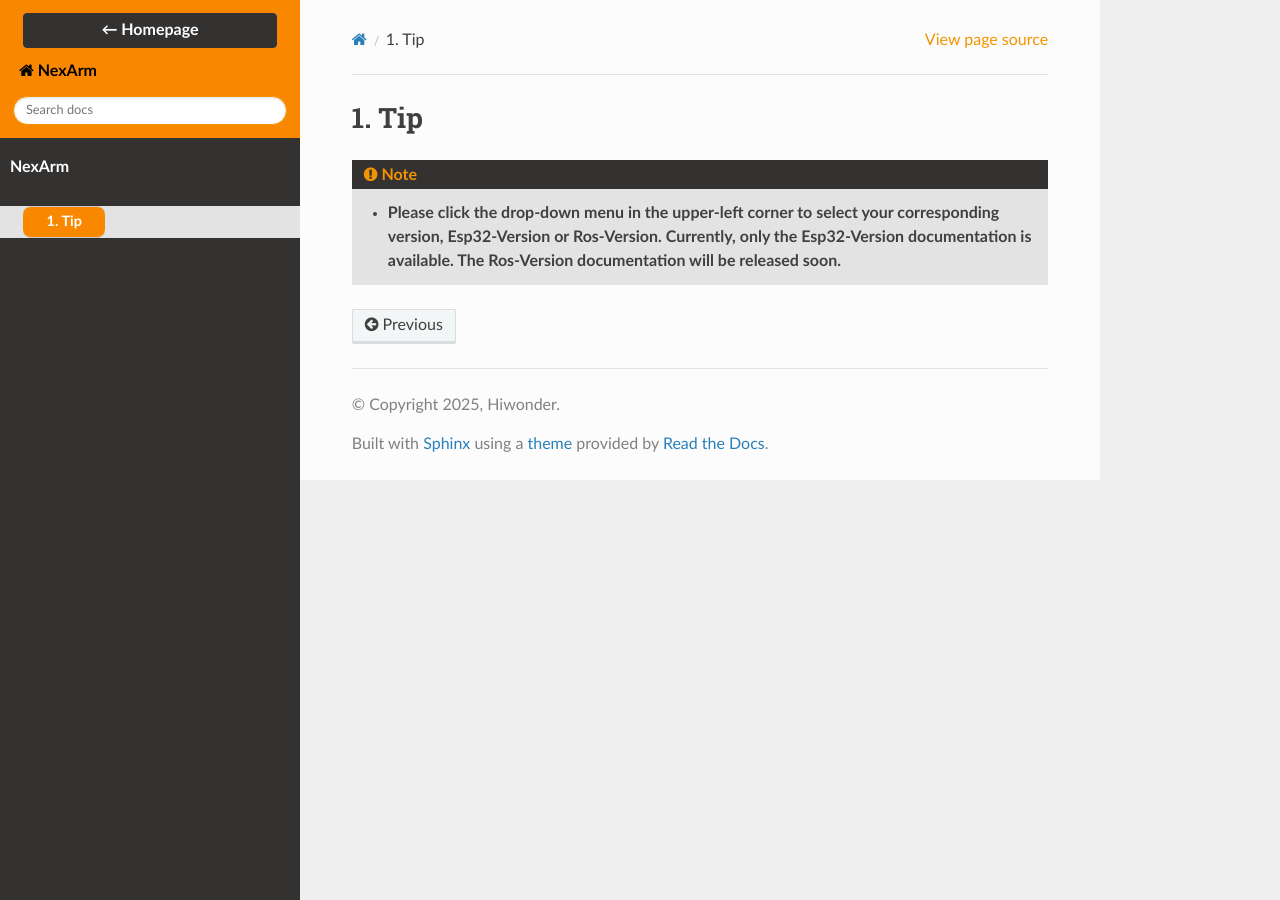
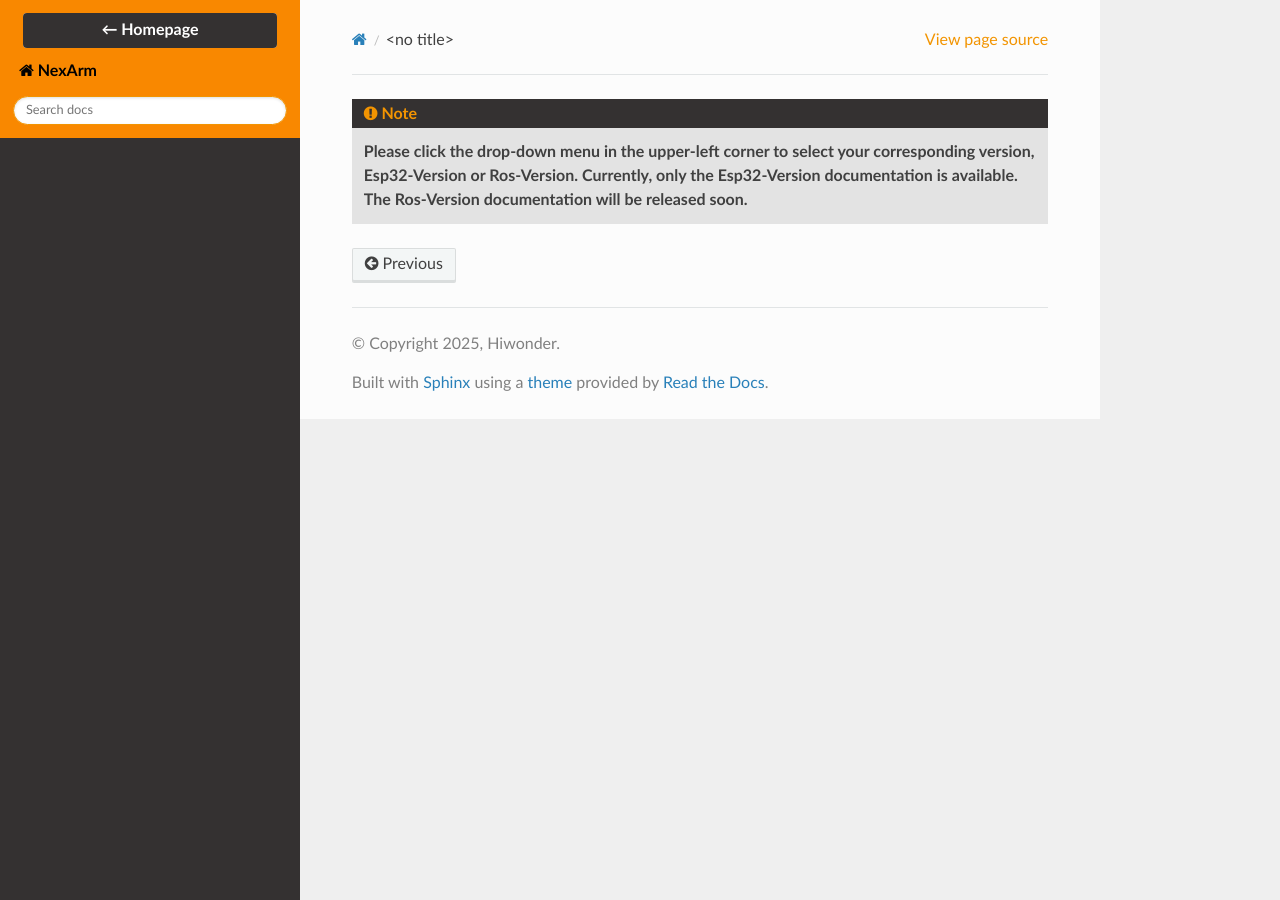
Before and after one commit to Hiwonder-docs/NexArm, a Sphinx documentation site: the page built from source/docs/1_NexArm_Tutorial.md, in a window 1280 px wide. Built offline with Sphinx 7.4.7 and the Read the Docs theme 3.1.0, drawn with Linux system fonts in a browser that asks for light colours; pages that are not in the unit, such as notebooks, are missing from menus.

Commit message:
内容修改

```diff
--- a/source/docs/1_NexArm_Tutorial.md
+++ b/source/docs/1_NexArm_Tutorial.md
@@ -1,4 +1,3 @@
-# 1. Tip
 
 > [!NOTE]
 >
```
